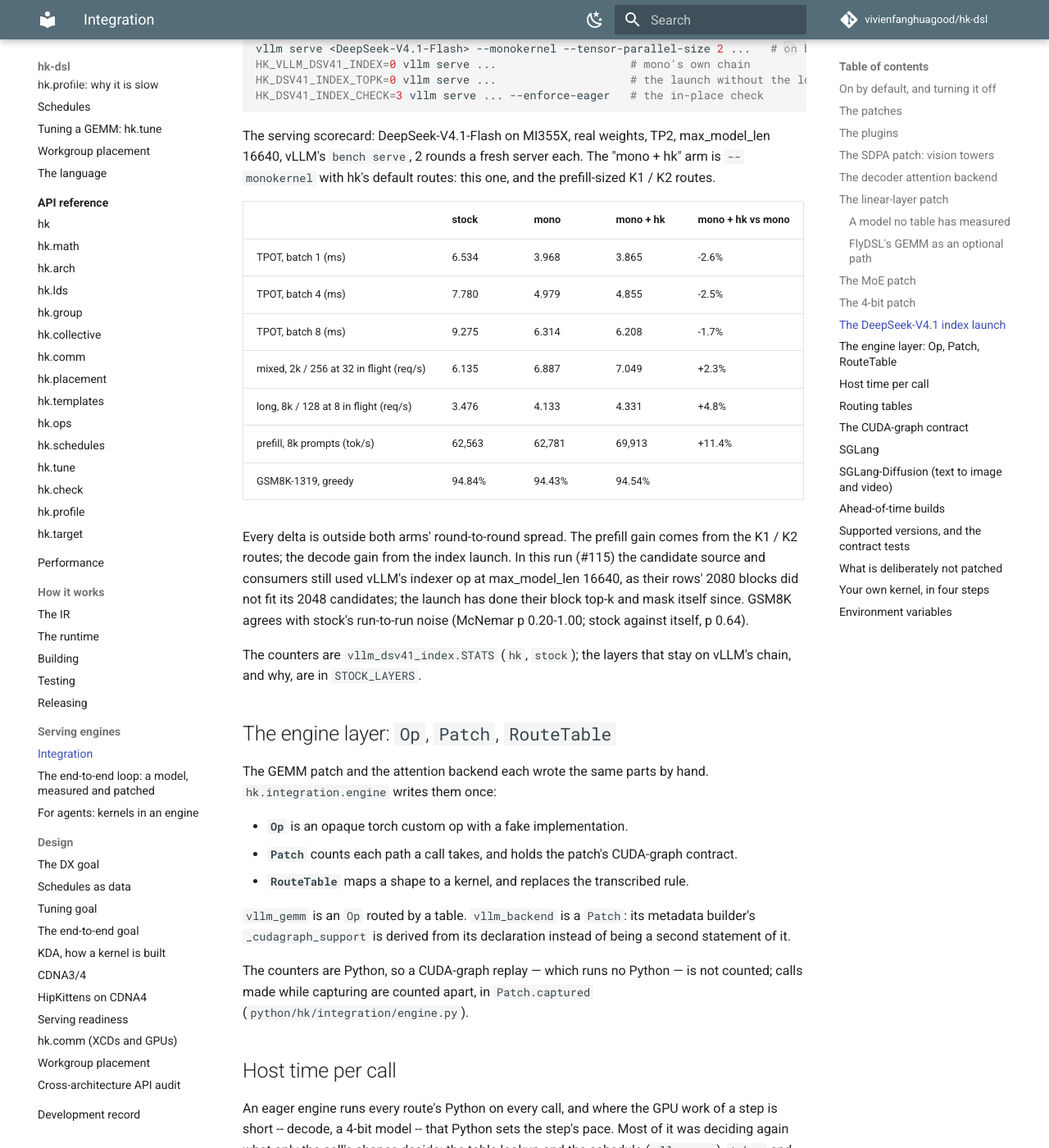
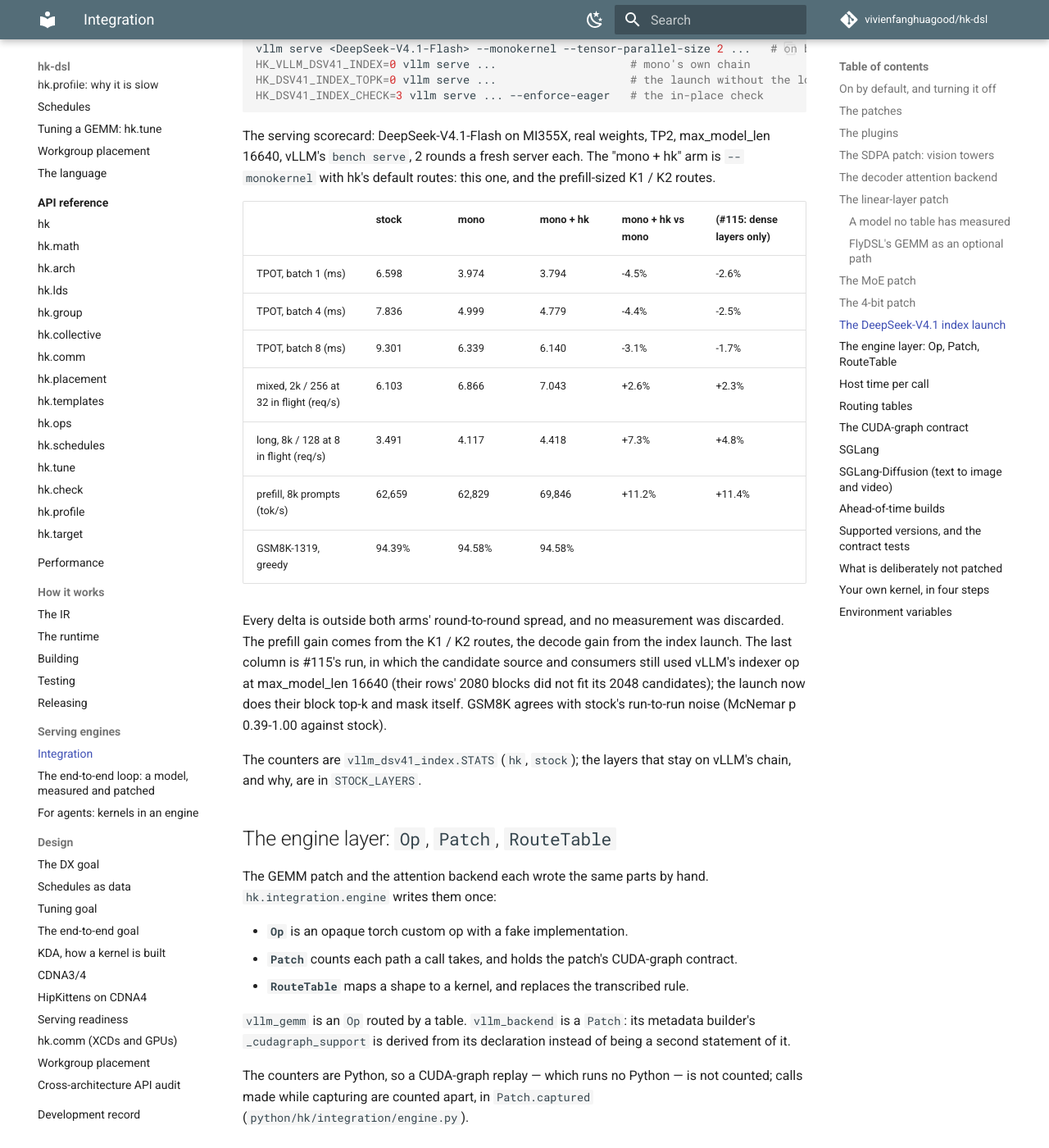
Before and after one commit to vivienfanghuagood/hk-dsl, an MkDocs documentation site: the page built from docs/integration.md, in a window 1280 px wide and 1400 px high, scrolled down 14081 px. Shown: the whole window at 82% size. Built offline with MkDocs 1.6.1 and Material for MkDocs 9.7.7, drawn with Linux system fonts in a browser that asks for light colours; comment, search, counter and statistics services are not loaded; some of the changed text lies outside the part shown.

Commit message:
dsv41_index: the scorecard with the 16640 extension in the docs
Co-Authored-By: Claude <noreply@anthropic.com>

```diff
--- a/docs/integration.md
+++ b/docs/integration.md
@@ -46,7 +46,7 @@ and which rule decided.
 |---|---|---|---|
 | K2, MXFP8 linear (DeepSeek-V4.1), M >= 2048 (indexer wq_b >= 2825, engram wkv >= 1024: `MIN_M_NK`), and measured M ranges below that (`RANGES`) | `HK_VLLM_MXFP8` | **on, gfx950** | bit-identical to vLLM's kernel; real weights, GSM8K 94.69% vs stock 94.24-94.39%, with K1 ARC 96.76% vs 96.93-97.10% (McNemar p >= 0.175; [serving readiness](design/serving-readiness.md) B1) |
 | K1, MoE a8w4 (DeepSeek-V4.1), M >= 2560 (`MIN_M`) | `HK_VLLM_MOE_A8W4` | **on, gfx950** | error vs fp32 3.5-6.3e-3 against AITER's 0.97-2.1e-2 on real layers; GSM8K 94.92% (B1) |
-| DeepSeek-V4.1 index layers under `--monokernel`: one launch for the compressor, indexer K / Q, logits and top-k, at decode steps of up to 8 rows | `HK_VLLM_DSV41_INDEX` | **on, gfx950** | caches and q byte-identical to vLLM's chain in vLLM, top-k sets equal ([the index launch](#the-deepseek-v41-index-launch)); with `--monokernel` and hk's other default routes, TPOT 2.6 / 2.5 / 1.7% below mono's at batch 1 / 4 / 8, GSM8K-1319 within stock's noise (McNemar p >= 0.20) |
+| DeepSeek-V4.1 index layers under `--monokernel`: one launch for the compressor, indexer K / Q, logits and top-k, at decode steps of up to 8 rows | `HK_VLLM_DSV41_INDEX` | **on, gfx950** | caches and q byte-identical to vLLM's chain in vLLM, top-k sets equal ([the index launch](#the-deepseek-v41-index-launch)); with `--monokernel` and hk's other default routes, TPOT 4.5 / 4.4 / 3.1% below mono's at batch 1 / 4 / 8, GSM8K-1319 within stock's noise (McNemar p >= 0.39) |
 | AWQ 4-bit linear | `HK_VLLM_INT4` | **on, gfx1100, gfx950 and gfx1201** | greedy tokens identical to stock's, Qwen3-8B/14B-AWQ ([22](history/22-int4.md), [42](history/42-mi355x-in-the-engine.md)); on gfx1201 Qwen3-8B-AWQ, decode 2.5-4.5x ([50](history/50-gfx1201-in-vllm.md)) |
 | unquantized linear (+ tuning at load) | `HK_VLLM_GEMM` | **on, gfx1100 and gfx1201** | tokens identical, or a bf16 near-tie ([35](history/35-any-model.md)); on gfx1201 tokens identical and routing counts equal round for round, Qwen3-1.7B and Qwen3.5-9B ([50](history/50-gfx1201-in-vllm.md)); with gfx1201's shipped small-M schedules, requests 1.08-1.11x stock at 32-128 on Qwen3.5-9B ([51](history/51-gfx1201-small-m-gemm.md)); on gfx950 it was measured to change nothing against aiter ([42](history/42-mi355x-in-the-engine.md)), so it stays off there |
 | bf16 MoE GEMMs | `HK_VLLM_MOE` | **on, gfx1100 and gfx1201** | OLMoE tokens identical ([21](history/21-moe.md)); with aiter on gfx950 it routes nothing; on gfx1201 up to 2 tokens a step only, OLMoE tokens identical and decode 1.10-1.12x at 1 request, 1.06-1.07x at 2 ([52](history/52-gfx1201-moe-at-the-roofline.md)) |
@@ -600,21 +600,21 @@ The serving scorecard: DeepSeek-V4.1-Flash on MI355X, real weights, TP2, max_mod
 `bench serve`, 2 rounds a fresh server each. The "mono + hk" arm is `--monokernel` with hk's default routes:
 this one, and the prefill-sized K1 / K2 routes.
 
-| | stock | mono | mono + hk | mono + hk vs mono |
-|---|---|---|---|---|
-| TPOT, batch 1 (ms) | 6.534 | 3.968 | 3.865 | -2.6% |
-| TPOT, batch 4 (ms) | 7.780 | 4.979 | 4.855 | -2.5% |
-| TPOT, batch 8 (ms) | 9.275 | 6.314 | 6.208 | -1.7% |
-| mixed, 2k / 256 at 32 in flight (req/s) | 6.135 | 6.887 | 7.049 | +2.3% |
-| long, 8k / 128 at 8 in flight (req/s) | 3.476 | 4.133 | 4.331 | +4.8% |
-| prefill, 8k prompts (tok/s) | 62,563 | 62,781 | 69,913 | +11.4% |
-| GSM8K-1319, greedy | 94.84% | 94.43% | 94.54% | |
+| | stock | mono | mono + hk | mono + hk vs mono | (#115: dense layers only) |
+|---|---|---|---|---|---|
+| TPOT, batch 1 (ms) | 6.598 | 3.974 | 3.794 | -4.5% | -2.6% |
+| TPOT, batch 4 (ms) | 7.836 | 4.999 | 4.779 | -4.4% | -2.5% |
+| TPOT, batch 8 (ms) | 9.301 | 6.339 | 6.140 | -3.1% | -1.7% |
+| mixed, 2k / 256 at 32 in flight (req/s) | 6.103 | 6.866 | 7.043 | +2.6% | +2.3% |
+| long, 8k / 128 at 8 in flight (req/s) | 3.491 | 4.117 | 4.418 | +7.3% | +4.8% |
+| prefill, 8k prompts (tok/s) | 62,659 | 62,829 | 69,846 | +11.2% | +11.4% |
+| GSM8K-1319, greedy | 94.39% | 94.58% | 94.58% | | |
 
-Every delta is outside both arms' round-to-round spread. The prefill gain comes from the K1 / K2 routes; the
-decode gain from the index launch. In this run (#115) the candidate source and consumers still used vLLM's
-indexer op at max_model_len 16640, as their rows' 2080 blocks did not fit its 2048 candidates; the launch has
-done their block top-k and mask itself since. GSM8K agrees with stock's run-to-run noise (McNemar p 0.20-1.00; stock against
-itself, p 0.64).
+Every delta is outside both arms' round-to-round spread, and no measurement was discarded. The prefill gain
+comes from the K1 / K2 routes, the decode gain from the index launch. The last column is #115's run, in which
+the candidate source and consumers still used vLLM's indexer op at max_model_len 16640 (their rows' 2080 blocks
+did not fit its 2048 candidates); the launch now does their block top-k and mask itself. GSM8K agrees with
+stock's run-to-run noise (McNemar p 0.39-1.00 against stock).
 
 The counters are `vllm_dsv41_index.STATS` (`hk`, `stock`); the layers that
 stay on vLLM's chain, and why, are in `STOCK_LAYERS`.
```
Also changed, not shown: CHANGELOG.md (+5 -3 lines), 2 other files.
